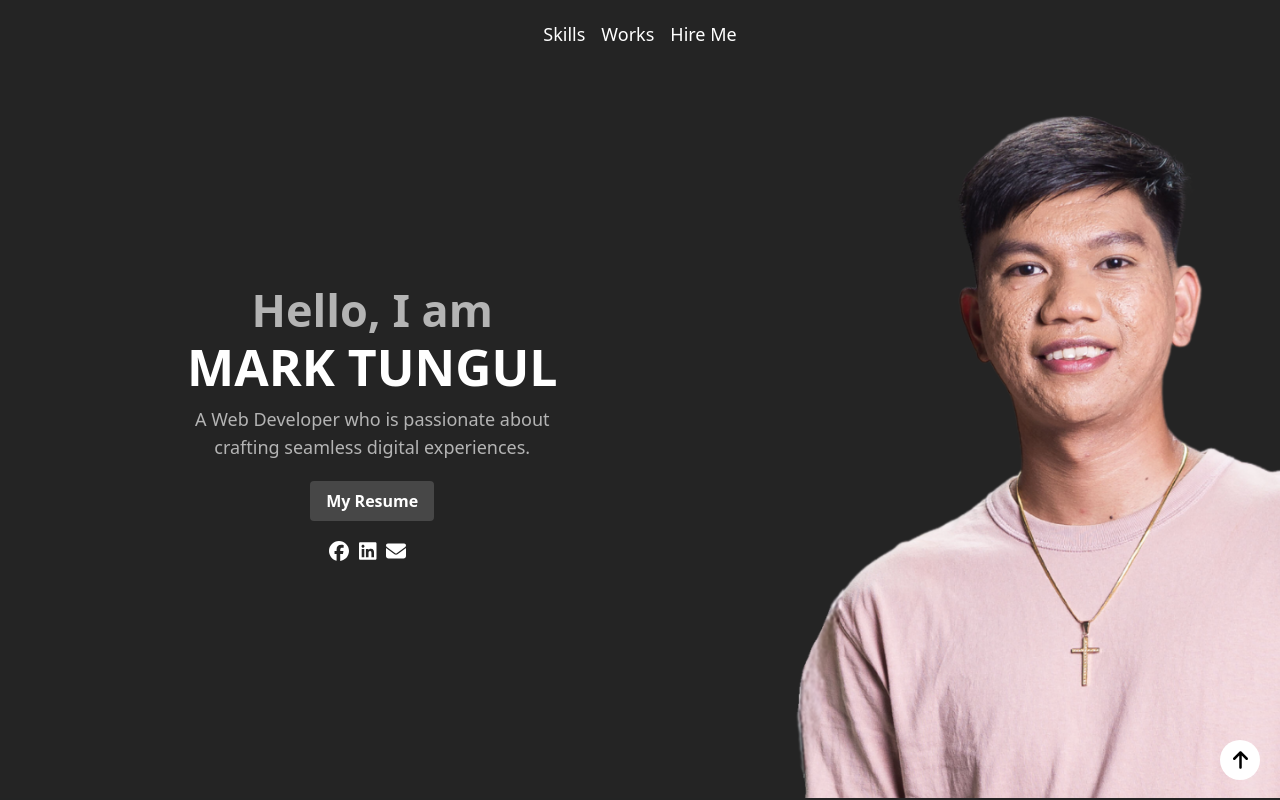
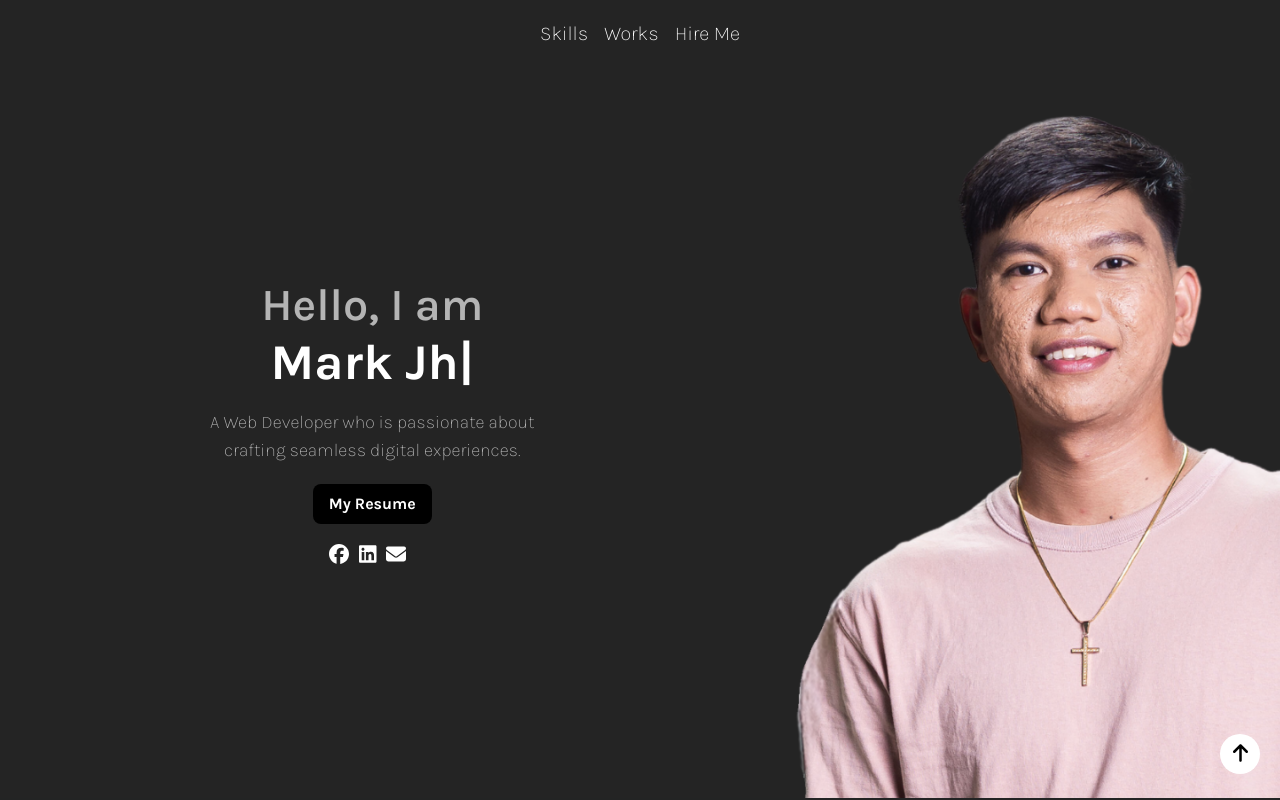
Before and after one commit to tuungss123/Portfolio, a React (Vite) app: page / in a window 1280 px wide. Shown: the top 800 px of the page. Built offline with nearby package versions, Linux system fonts and the light colour scheme.

Commit message:
Added animations and Loading Screen

```diff
--- a/package.json
+++ b/package.json
@@ -22,10 +22,13 @@
     "react": "^18.2.0",
     "react-dom": "^18.2.0",
     "react-intersection-observer": "^9.8.2",
+    "react-loading-indicators": "^1.0.0",
     "react-responsive-modal": "^6.4.2",
     "react-router-dom": "^6.22.3",
     "react-scroll": "^1.9.0",
-    "react-spring": "^9.7.3"
+    "react-spring": "^9.7.3",
+    "react-type-animation": "^3.2.0",
+    "react-typed": "^2.0.12"
   },
   "devDependencies": {
     "@types/react": "^18.2.66",
--- a/src/App.jsx
+++ b/src/App.jsx
@@ -7,8 +7,24 @@ import { FontAwesomeIcon } from '@fortawesome/react-fontawesome';
 import { faArrowUp } from '@fortawesome/free-solid-svg-icons';
 import { animateScroll } from 'react-scroll';
 import Works from './pages/Works/index.jsx'
+import { useState } from 'react'
+import { useEffect } from 'react'
+import Loading from './pages/Loading/index.jsx'
 
 function App() {
+  const [isLoading, setIsLoading] = useState(true);
+
+  useEffect(() => {
+    setTimeout(() => {
+      setIsLoading(false);
+    }, 2500);
+  }, []);
+
+  if (isLoading) {
+    return(
+      <Loading/>
+    )
+  }
 
   const scrollToTop = () => {
     animateScroll.scrollToTop({
@@ -16,6 +32,8 @@ function App() {
       smooth: 'easeInOutQuart',
     });
   }
+
+
   return(<>
     <div className='bg-image '>
     <Nav/>
@@ -24,7 +42,7 @@ function App() {
     <About/>
     <Works/>
     <Contact />
-    <div className='scroll-to-top'>
+    <div className='scroll-to-top animate-bounce'>
       <button onClick={scrollToTop}>
         <FontAwesomeIcon icon={faArrowUp} />
       </button>
--- a/src/index.css
+++ b/src/index.css
@@ -10,6 +10,7 @@
     margin: 0;
     padding: 0;
     background-color: #232424;
+    font-family: Karla;
 }
 .bg-image {
     background-image: url('./assets/bgbg.png');
--- /dev/null
+++ b/src/pages/Loading/index.jsx
@@ -0,0 +1,22 @@
+import { Atom } from "react-loading-indicators"
+import { ReactTyped } from "react-typed";
+const Loading = () =>{
+
+    return(
+        <div className="bg-[#232424] w-screen h-screen flex justify-center items-center">
+            <div className="flex flex-col items-center">
+                <Atom color="white" size="large" textColor="#0d1e39" />
+                <ReactTyped
+                    className='mt-3 font-[open sans] text-white font-bold lg:text-[50px] md:text-[80px] sm:text-[40px] xs:text-[1.5rem]'
+                    strings={["WELCOME TO MY PORTFOLIO"]}
+                    typeSpeed={30}
+                    backSpeed={20}
+                    loop
+                />
+            </div>
+        </div>
+    )
+
+}
+
+export default Loading
--- a/src/pages/Nav/index.jsx
+++ b/src/pages/Nav/index.jsx
@@ -6,21 +6,24 @@ const Nav = () => {
     opacity: 1,
     transform: 'translateY(0px)',
     from: { opacity: 0, transform: 'translateY(20px)' },
-    config: { mass: 1, tension: 120, friction: 14 }, // Adjust tension and friction for slower animation
+    config: { mass: 1, tension: 120, friction: 14 },
   });
 
 
   return (
-    <div className="w-full flex flex-row font-[open sans] font-thin text-[#ffffff] text-lg justify-center h-12 pt-3">
+    <div className="w-full flex flex-row font-[open sans] font-thin text-[#ffffff] text-xl justify-center h-12 pt-3">
       <div className="flex flex-row">
-        <animated.a style={trail[0]} className="m-2">
-          <Link to="section1" smooth={true} duration={500} className='cursor-pointer hover:bg-[#948f8f]'>Skills</Link>
+        <animated.a style={trail[0]} className="m-2 group relative">
+          <Link to="section1" smooth={true} duration={500} className='cursor-pointer'>Skills</Link>
+          <div className="bg-white h-[2px] w-0 group-hover:w-full transition-all duration-500"></div>
         </animated.a>
-        <animated.a style={trail[1]} className="m-2">
-          <Link to="section2" smooth={true} duration={500} className='cursor-pointer hover:bg-[#948f8f]'>Works</Link>
+        <animated.a style={trail[1]} className="m-2 group relative">
+          <Link to="section2" smooth={true} duration={500} className='cursor-pointer'>Works</Link>
+          <div className="bg-white h-[2px] w-0 group-hover:w-full transition-all duration-500 absolute left-1/2 transform -translate-x-1/2"></div>
         </animated.a>
-        <animated.a style={trail[2]} className="m-2">
-          <Link to="section3" smooth={true} duration={500} className='cursor-pointer hover:bg-[#948f8f]'>Hire Me</Link>
+        <animated.a style={trail[2]} className="m-2 group relative">
+          <Link to="section3" smooth={true} duration={500} className='cursor-pointer'>Hire Me</Link>
+          <div className="bg-white h-[2px] w-0 group-hover:w-full transition-all duration-500 absolute right-0 origin-right transform"></div>
         </animated.a>
       </div>
     </div>
--- a/src/pages/Profile/index.jsx
+++ b/src/pages/Profile/index.jsx
@@ -7,11 +7,12 @@ import { faFacebook, faLinkedin } from '@fortawesome/free-brands-svg-icons';
 import { faEnvelope } from '@fortawesome/free-solid-svg-icons';
 import { useEffect, useState } from 'react';
 import { useInView } from 'react-intersection-observer';
+import { ReactTyped } from "react-typed";
 
 const Profile = () => {
     const [ref, inView] = useInView({
       triggerOnce: true,
-      threshold: 0.1, // Adjust threshold if needed
+      threshold: 0.1,
     });
 
     const [animatedInView, setAnimatedInView] = useState(false);
@@ -28,6 +29,8 @@ const Profile = () => {
       config: { mass: 2, tension: 400, friction: 20 },
     });
 
+    const iconHover = "transition ease-in-out delay-50 hover:-translate-y-1 hover:scale-110 duration-300 ..."
+
     return (
       <div
         className="flex xs:mt-5 rounded-[5000px] sm:mt-0 sm:flex-row xs:flex-col xs:h-[580px] sm:h-[750px] w-full font-[open sans] font-semibold"
@@ -35,20 +38,25 @@ const Profile = () => {
       >
         <animated.div className="flex flex-col xs:w-full w-[40%] lg:pl-[150px] justify-center items-center" style={trail[0]}>
           <p className="text-[#b4b4b4] md:text-[45px] sm:text-[32px] xs:text-[2rem] xs:leading-[20px] sm:leading-[40px] xs:mt-10 sm:mt-2">Hello, I am</p>
-          <p className="text-[#ffffff] font-bold lg:text-[50px] md:text-[80px] sm:text-[40px] xs:text-[2rem]">MARK TUNGUL</p>
-          <p className="text-[#b4b4b4] font-thin xs:text-sm sm:text-md md:text-lg">A Web Developer who is passionate about</p>
+          <ReactTyped
+            className='text-[#ffffff] font-bold lg:text-[50px] md:text-[80px] sm:text-[40px] xs:text-[2rem]'
+            strings={["Mark Jhosua"]}
+            typeSpeed={70}
+            backSpeed={60}
+            loop />
+          <p className="text-[#b4b4b4] font-thin xs:text-sm sm:text-md md:text-lg mt-2">A Web Developer who is passionate about</p>
           <p className="text-[#b4b4b4] font-thin xs:text-sm sm:text-md md:text-lg">crafting seamless digital experiences.</p>
-          <a href={pdf} download='Mark Tungul Resume.pdf' target="_blank" type="button" className="bg-[#474747] hover:bg-[#727272] text-white border-white font-bold py-2 px-4 rounded mt-5"> My Resume </a>
+          <a href={pdf} download='Mark Tungul Resume.pdf' target="_blank" type="button" className={`bg-black hover:bg-[#202020] text-white border-white font-bold py-2 px-4 rounded-lg mt-5 ${iconHover}`}> My Resume </a>
 
           <div className='flex flex-row mt-5'>
             <animated.a href="https://www.facebook.com/tuungss" target="_blank" rel="noopener noreferrer" style={trail[1]}>
-              <FontAwesomeIcon className='text-xl' style={{ paddingRight: '10px', color: 'white' }} icon={faFacebook} />
+              <FontAwesomeIcon className={`text-xl ${iconHover}`} style={{ paddingRight: '10px', color: 'white' }} icon={faFacebook} />
             </animated.a>
             <animated.a href="https://www.linkedin.com/in/tungul-mark/" target="_blank" rel="noopener noreferrer" style={trail[2]}>
-              <FontAwesomeIcon className='text-xl' style={{ paddingRight: '10px', color: 'white' }} icon={faLinkedin} />
+              <FontAwesomeIcon className={`text-xl ${iconHover}`}  style={{ paddingRight: '10px', color: 'white' }} icon={faLinkedin} />
             </animated.a>
             <animated.a href="mailto:mjtungul21@gmail.com" target="_blank" rel="noopener noreferrer" style={trail[3]}>
-              <FontAwesomeIcon className='text-xl' style={{ paddingRight: '10px', color: 'white' }} icon={faEnvelope} />
+              <FontAwesomeIcon className={`text-xl ${iconHover}`}  style={{ paddingRight: '10px', color: 'white' }} icon={faEnvelope} />
             </animated.a>
           </div>
         </animated.div>
```
Also changed, not shown: src/pages/About/index.jsx (+9 -8 lines), 1 other file (tests, documents, lock files or other folders).
